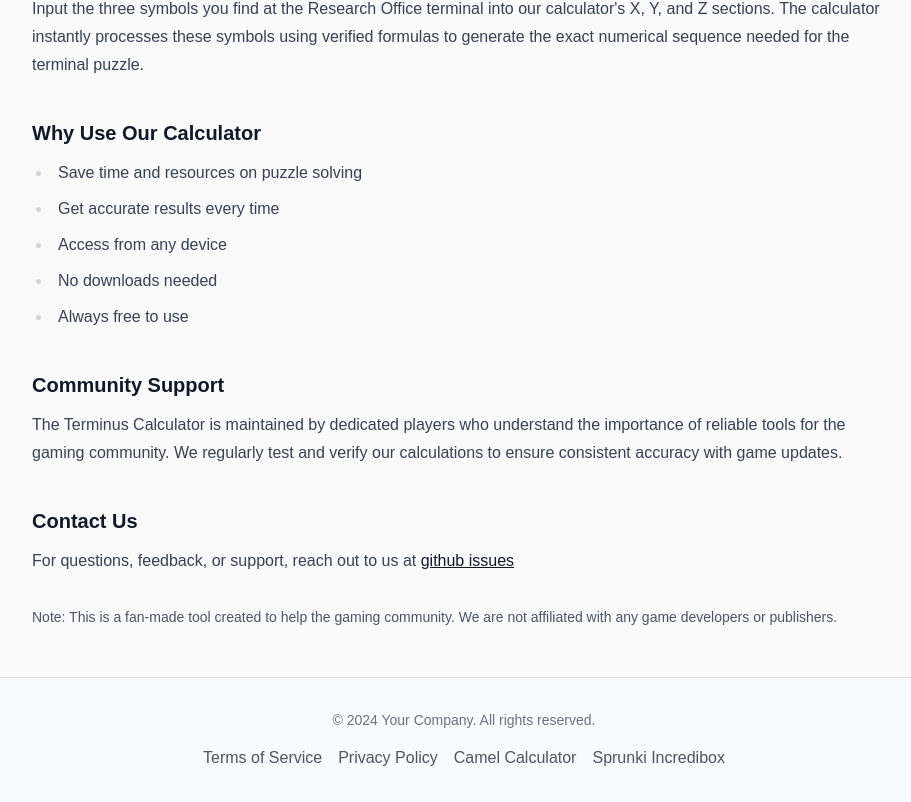
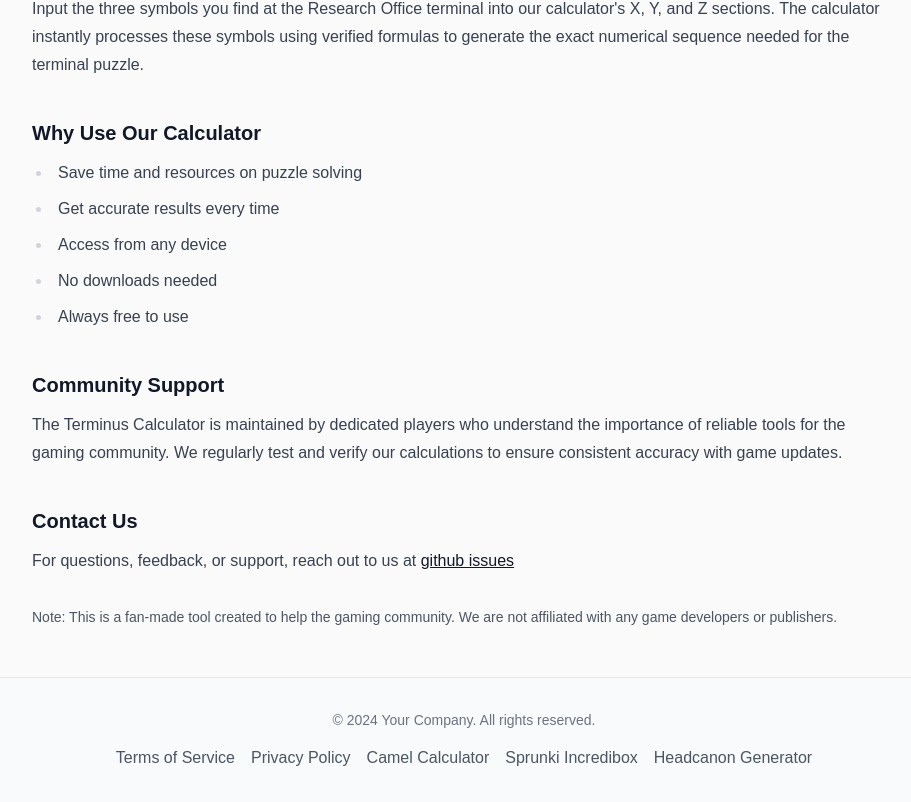
Before and after one commit to RK905/terminus-calculator.github.io, a Next.js app: page /about in a window 1280 px wide. Shown: the part 618-1420 px from the top of the page, without its empty margins (176-1087 px from the left). Built offline with nearby package versions, Linux system fonts and the light colour scheme.

Commit message:
Update Footer.tsx

```diff
--- a/components/Footer.tsx
+++ b/components/Footer.tsx
@@ -8,7 +8,7 @@ const Footer = () => {
         { name: 'Privacy Policy', href: '/privacy', external: false },
         { name: 'Camel Calculator', href: 'https://camelcalculator.org/', external: true },
         { name: 'Sprunki Incredibox', href: 'https://sprunki-incredibox.io/', external: true },
-        // 以后可以轻松添加更多链接
+        { name: 'Headcanon Generator', href: 'https://headcanon-generator.org/', external: true },
     ];
 
     return (
```
